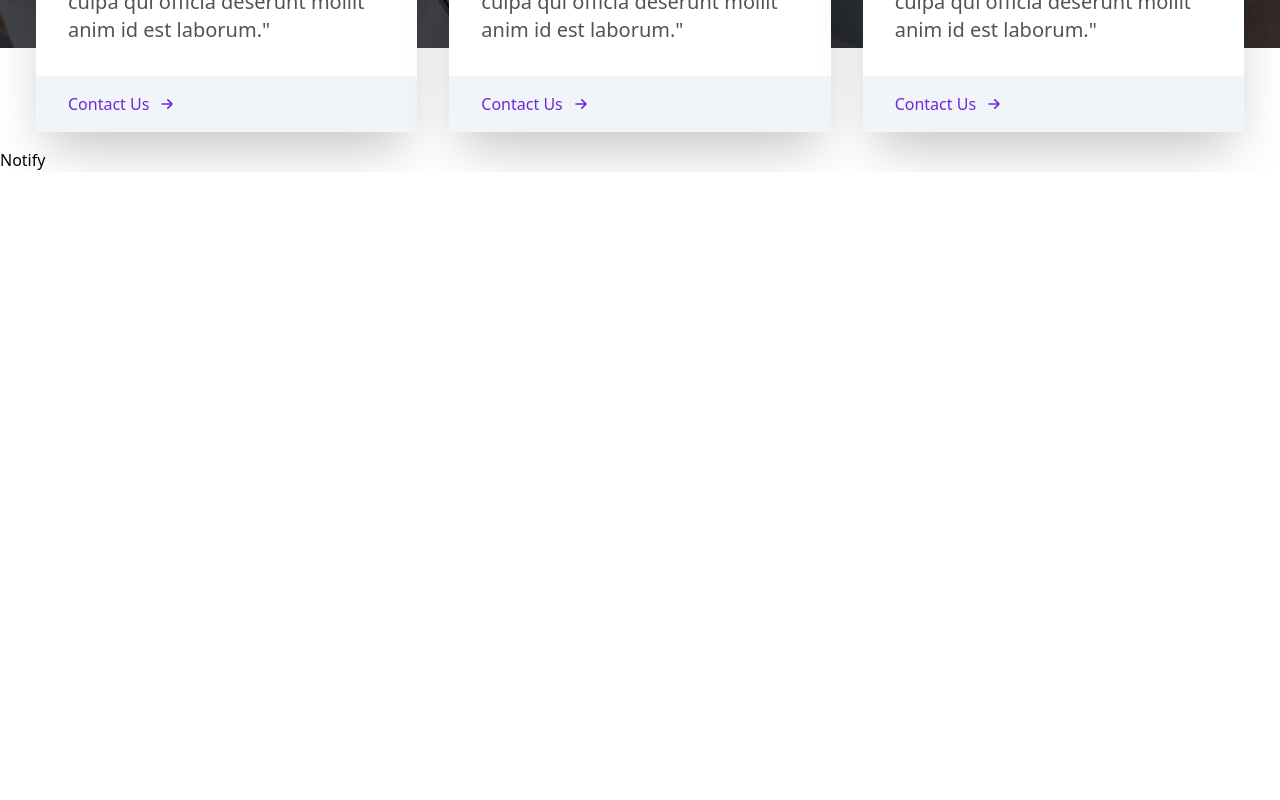
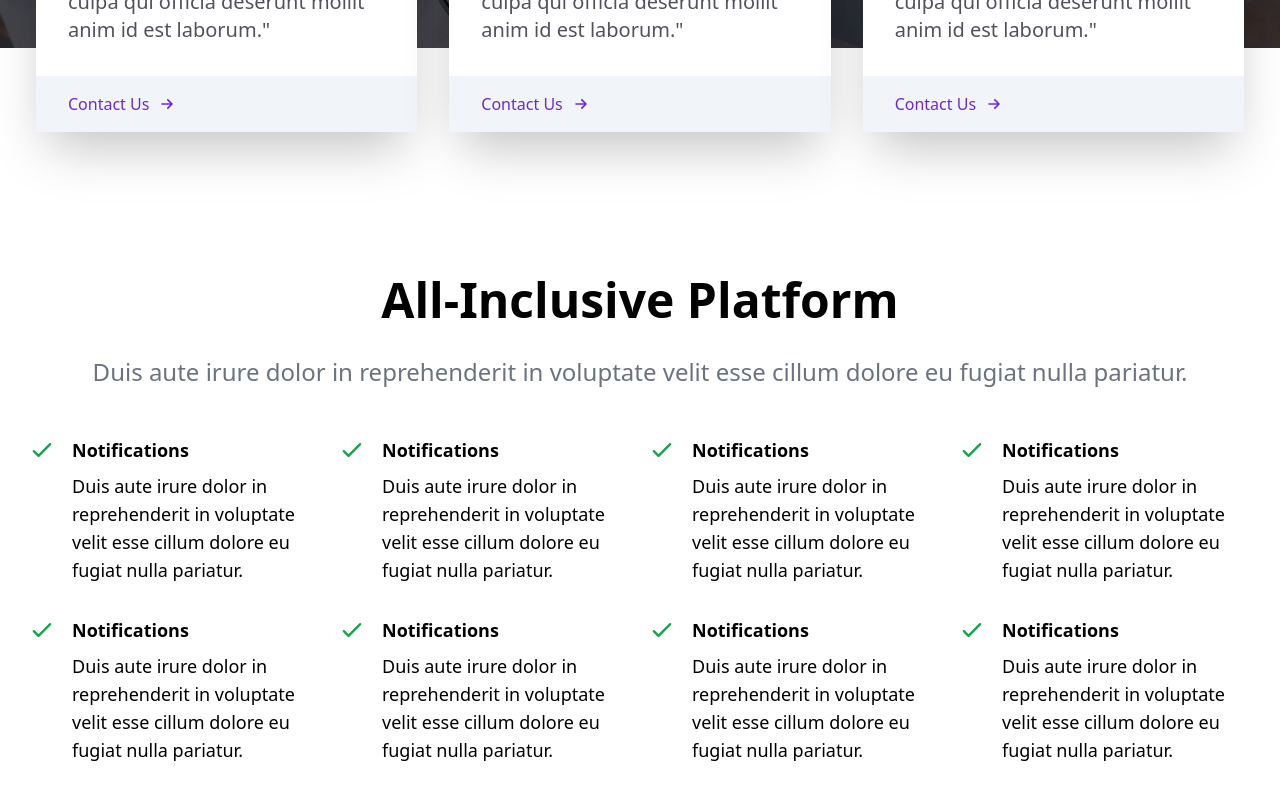
Before and after one commit to radosav-perisic/claut, a React (Vite) app: page / in a window 1280 px wide. Shown: the part 2070-2870 px from the top of the page. Before the commit the page ends 2242 px from the top, so only its background shows below. Built offline with nearby package versions, Linux system fonts and the light colour scheme.

Commit message:
Add All-Inclusive section with Notifications

```diff
--- a/src/components/Notify.jsx
+++ b/src/components/Notify.jsx
@@ -1,9 +1,90 @@
-import React from 'react'
+import { CheckIcon } from "@heroicons/react/outline";
+import React from "react";
 
 const Notify = () => {
   return (
-    <div>Notify</div>
-  )
-}
+    <div className="w-full my-32">
+      <div className="max-w-[1240px] mx-auto px-2">
+        <h2 className="text-5xl font-bold text-center">All-Inclusive Platform</h2>
+        <p className="text-2xl py-8 text-gray-500 text-center"> Duis aute irure dolor in reprehenderit in voluptate velit esse cillum dolore eu fugiat nulla pariatur.</p>
 
-export default Notify
+      <div className="grid sm:grid-cols-2 lg:grid-cols-4 gap-4 pt-4">
+      <div className="flex">
+            <div>
+                <CheckIcon className="w-7 mr-4 text-green-600"/>
+                </div>
+                <div>
+                    <h3 className="font-bold text-lg">Notifications</h3>
+                    <p className="text-lg pt-2 pb-4"> Duis aute irure dolor in reprehenderit in voluptate velit esse cillum dolore eu fugiat nulla pariatur.</p>
+                </div>
+            </div>
+            <div className="flex">
+            <div>
+                <CheckIcon className="w-7 mr-4 text-green-600"/>
+                </div>
+                <div>
+                    <h3 className="font-bold text-lg">Notifications</h3>
+                    <p className="text-lg pt-2 pb-4"> Duis aute irure dolor in reprehenderit in voluptate velit esse cillum dolore eu fugiat nulla pariatur.</p>
+                </div>
+            </div>
+            <div className="flex">
+            <div>
+                <CheckIcon className="w-7 mr-4 text-green-600"/>
+                </div>
+                <div>
+                    <h3 className="font-bold text-lg">Notifications</h3>
+                    <p className="text-lg pt-2 pb-4"> Duis aute irure dolor in reprehenderit in voluptate velit esse cillum dolore eu fugiat nulla pariatur.</p>
+                </div>
+            </div>
+            <div className="flex">
+            <div>
+                <CheckIcon className="w-7 mr-4 text-green-600"/>
+                </div>
+                <div>
+                    <h3 className="font-bold text-lg">Notifications</h3>
+                    <p className="text-lg pt-2 pb-4"> Duis aute irure dolor in reprehenderit in voluptate velit esse cillum dolore eu fugiat nulla pariatur.</p>
+                </div>
+            </div>
+            <div className="flex">
+            <div>
+                <CheckIcon className="w-7 mr-4 text-green-600"/>
+                </div>
+                <div>
+                    <h3 className="font-bold text-lg">Notifications</h3>
+                    <p className="text-lg pt-2 pb-4"> Duis aute irure dolor in reprehenderit in voluptate velit esse cillum dolore eu fugiat nulla pariatur.</p>
+                </div>
+            </div>
+            <div className="flex">
+            <div>
+                <CheckIcon className="w-7 mr-4 text-green-600"/>
+                </div>
+                <div>
+                    <h3 className="font-bold text-lg">Notifications</h3>
+                    <p className="text-lg pt-2 pb-4"> Duis aute irure dolor in reprehenderit in voluptate velit esse cillum dolore eu fugiat nulla pariatur.</p>
+                </div>
+            </div>
+            <div className="flex">
+            <div>
+                <CheckIcon className="w-7 mr-4 text-green-600"/>
+                </div>
+                <div>
+                    <h3 className="font-bold text-lg">Notifications</h3>
+                    <p className="text-lg pt-2 pb-4"> Duis aute irure dolor in reprehenderit in voluptate velit esse cillum dolore eu fugiat nulla pariatur.</p>
+                </div>
+            </div>
+            <div className="flex">
+            <div>
+                <CheckIcon className="w-7 mr-4 text-green-600"/>
+                </div>
+                <div>
+                    <h3 className="font-bold text-lg">Notifications</h3>
+                    <p className="text-lg pt-2 pb-4"> Duis aute irure dolor in reprehenderit in voluptate velit esse cillum dolore eu fugiat nulla pariatur.</p>
+                </div>
+            </div>
+        </div>
+      </div>
+      </div>
+  );
+};
+
+export default Notify;
```
